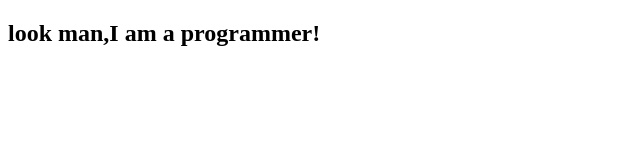
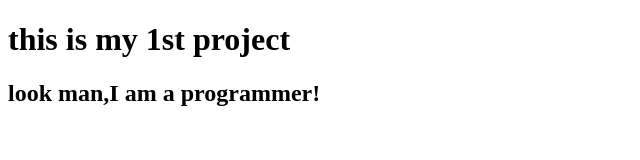
Before and after one commit to FouzulKabir/my-frist-project, a plain HTML site: page index.html in a window 1280 px wide. Shown: the whole page, without its empty margins (0-640 px from the left). Drawn offline with Linux system fonts and the light colour scheme.

Commit message:
added a header

```diff
--- a/index.html
+++ b/index.html
@@ -7,6 +7,7 @@
     <title>Document</title>
 </head>
 <body>
+    <h1>this is my 1st project</h1>
     <h2>look man,I am a programmer!</h2>
 </body>
 </html>
```
Also changed, not shown: 1 other file.
